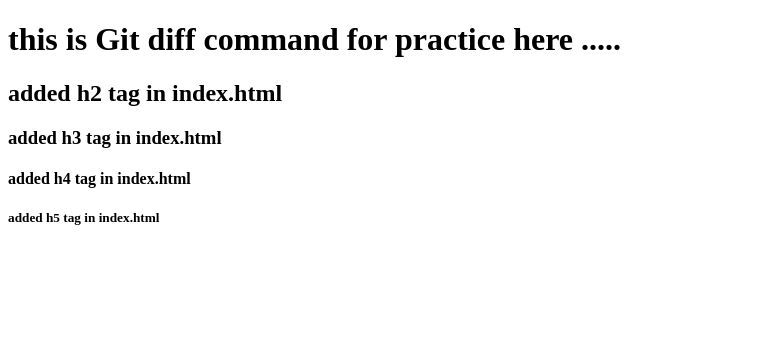
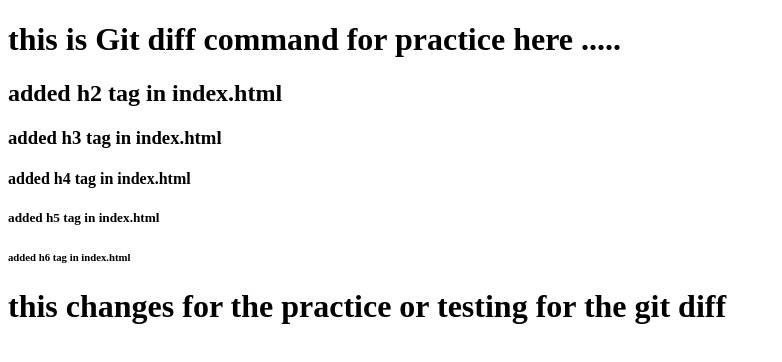
Before and after one commit to rahulyadav111/Git-diff, a plain HTML site: page Index.html in a window 1280 px wide. Shown: the whole page, without its empty margins (0-782 px from the left). Drawn offline with Linux system fonts and the light colour scheme.

Commit message:
this is final commit for git diff command

```diff
--- a/Index.html
+++ b/Index.html
@@ -11,5 +11,7 @@
     <h3>added h3 tag in index.html</h3>
     <h4>added h4 tag in index.html</h4>
     <h5>added h5 tag in index.html</h5>
+    <h6>added h6 tag in index.html</h6>
+    <h1>this changes for the practice or testing for the git diff </h1>
 </body>
 </html>
```
Also changed, not shown: About.html (+1 -0 lines).
